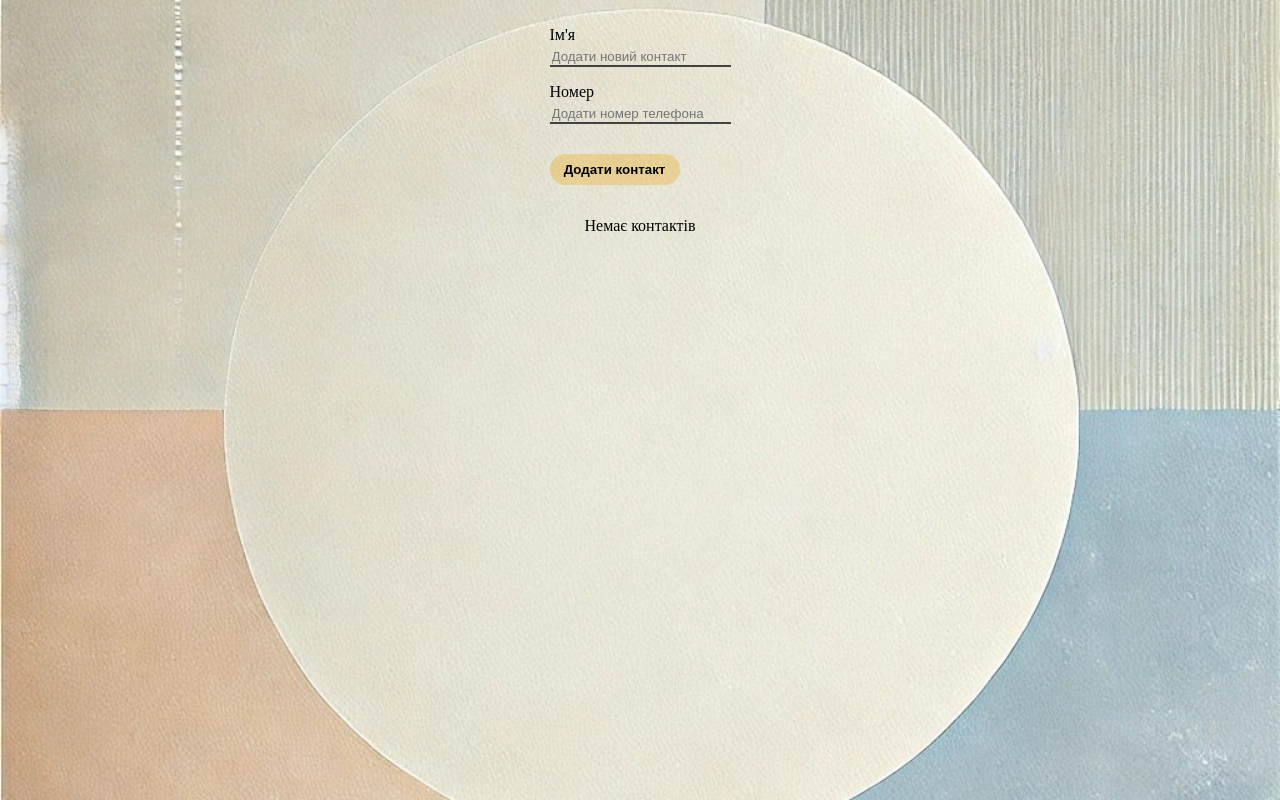
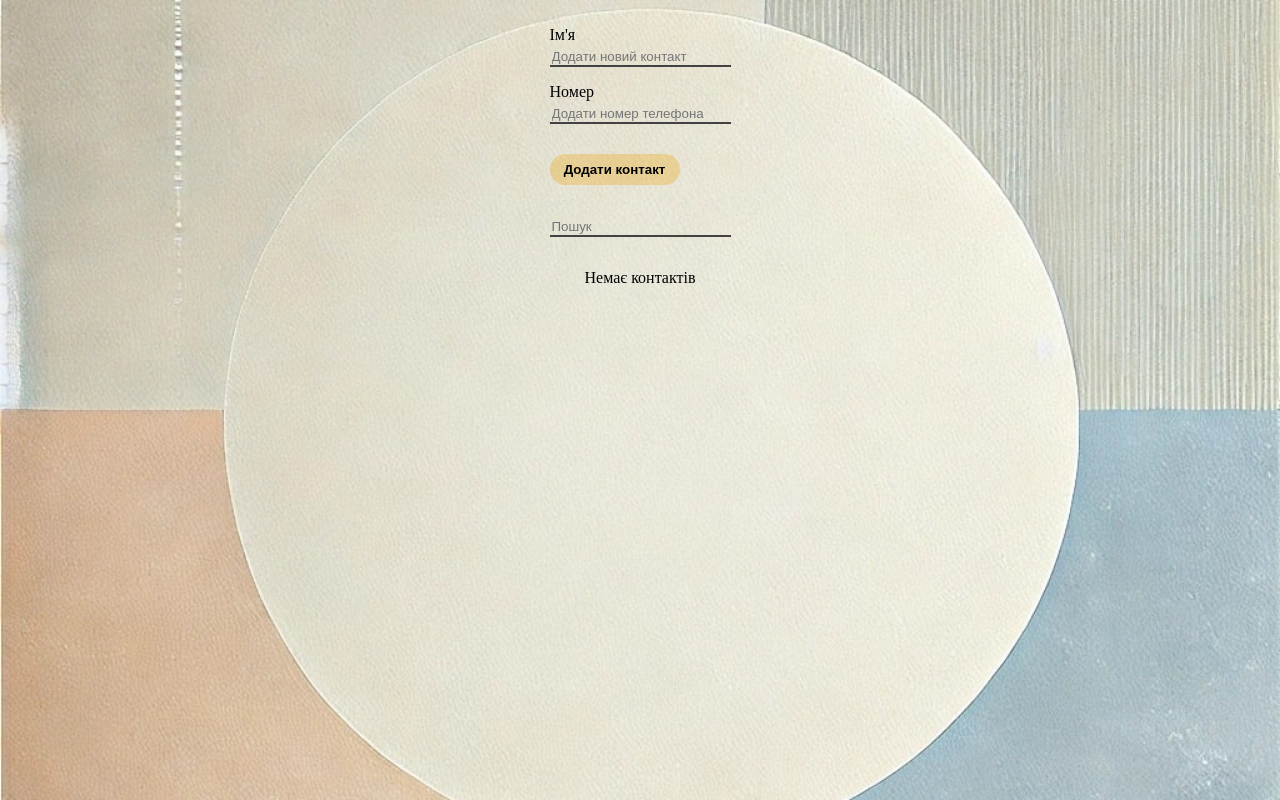
Before and after one commit to MarynaOr/goit-react-hw-08, a React (Vite) app: page / in a window 1280 px wide. Built offline with nearby package versions, Linux system fonts and the light colour scheme.

Commit message:
searcg_style

```diff
--- a/src/components/Contact/Contact.jsx
+++ b/src/components/Contact/Contact.jsx
@@ -12,10 +12,9 @@ const Contact = ({ id, username, phone }) => {
         <span> Ім'я: {username} </span>
       </p>
         <p>
-        <span> Номер: {phone} </span>
+        <span> Номер:  </span>{phone}
       </p>
 
-        {/* <a href={`tel:${number}`}> {number} </a> */}
         <button type="button" onClick={() => dispatch(deleteContact(id))}>
           Видалити
         </button>
--- a/src/components/ContactForm/ContactForm.module.css
+++ b/src/components/ContactForm/ContactForm.module.css
@@ -20,10 +20,7 @@
 
 .input{
 background-color: transparent;
-/* border-top: none;
-border-left: none;
-border-right: none;
-border-bottom: solid 2px #ce9e00; */
+outline: none;
 border: none;
 border-bottom: 2px solid #424242;
 }
--- a/src/components/ContactList/ContactList.jsx
+++ b/src/components/ContactList/ContactList.jsx
@@ -1,30 +1,29 @@
 import Contact from "../Contact/Contact";
 import ContactForm from "../ContactForm/ContactForm";
 import { useSelector } from "react-redux";
-import s from './ContactList.module.css'
+import s from "./ContactList.module.css";
+import SearchBox from "../SearchBox/SearchBox";
 const ContactList = () => {
-  const contacts = useSelector(state => state.contacts.items)
+  const contacts = useSelector((state) => state.contacts.items);
   // console.log("Контакти з Redux:", contacts);
   // console.log("Контакти з Redux у рендері:", contacts);
   return (
     <>
       <div className={s.con}>
- <ContactForm/>
+        <ContactForm />
+        <SearchBox />
         <ul>
-       {
-        contacts.length > 0 ? (
-          contacts.map(({id, username, phone}) => (
+          {contacts.length > 0 ? (
+            contacts.map(({ id, username, phone }) => (
               <li key={id}>
                 <Contact id={id} username={username} phone={phone} />
               </li>
-        ))) : (
+            ))
+          ) : (
             <p>Немає контактів</p>
-        )
-       }
+          )}
         </ul>
       </div>
-
-
     </>
   );
 };
--- a/src/components/SearchBox/SearchBox.jsx
+++ b/src/components/SearchBox/SearchBox.jsx
@@ -1,8 +1,19 @@
+import { useDispatch, useSelector } from "react-redux";
+import { changeFilter } from "../../redux/filtersSlice";
+import s from './SearchBox.module.css'
 const SearchBox = () => {
+  const dispatch = useDispatch();
+
   return (
-    <>
-
-    </>
+    <div>
+      <input
+      className={s.input}
+        type="search"
+        onChange={(e) => dispatch(changeFilter(e.target.value))}
+        placeholder="Пошук"
+        name="filter"
+      />
+    </div>
   );
 };
 
--- /dev/null
+++ b/src/components/SearchBox/SearchBox.module.css
@@ -0,0 +1,6 @@
+.input{
+    background-color: transparent;
+border: none;
+border-bottom: 2px solid #424242;
+outline: none;
+}
```
Also changed, not shown: src/App.jsx (+6 -11 lines), src/components/Contact/Contact.json (deleted, +0 -22 lines), src/components/Contact/Contact.module.css (added). Lines whose indentation alone changed are shown as unchanged.
